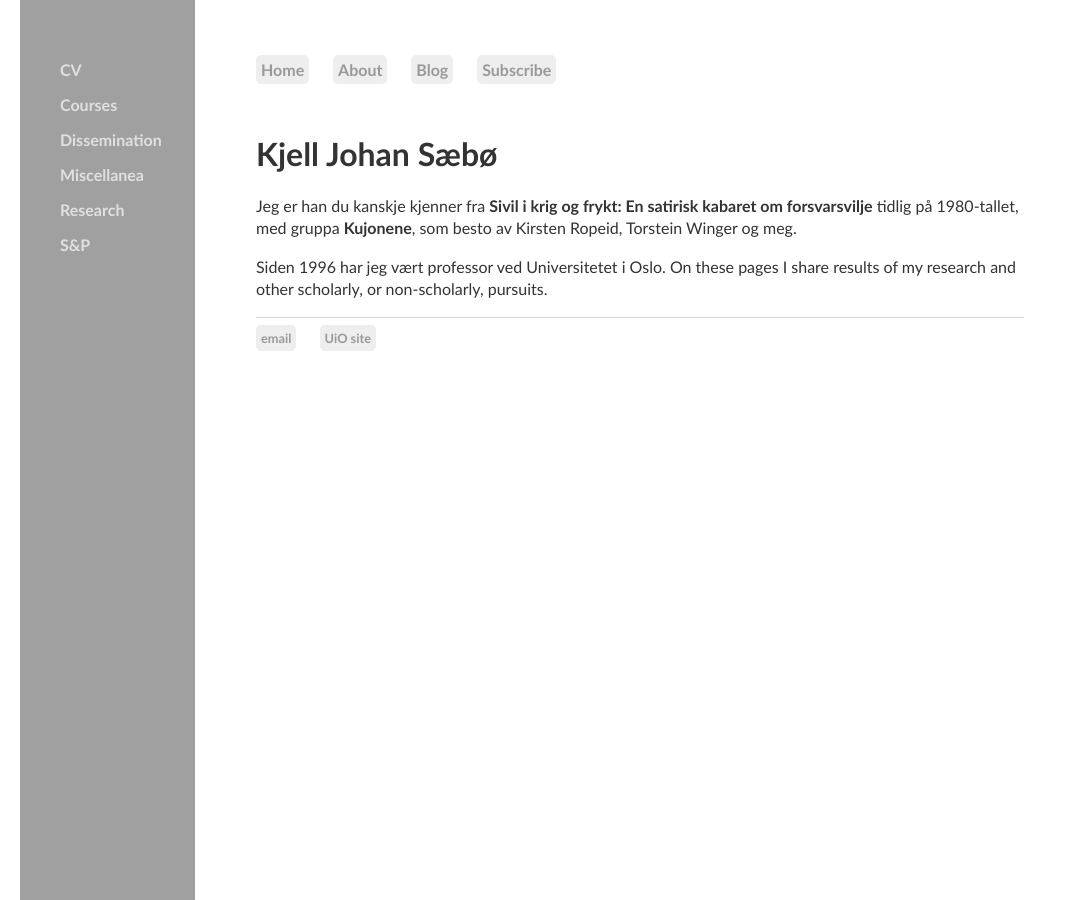
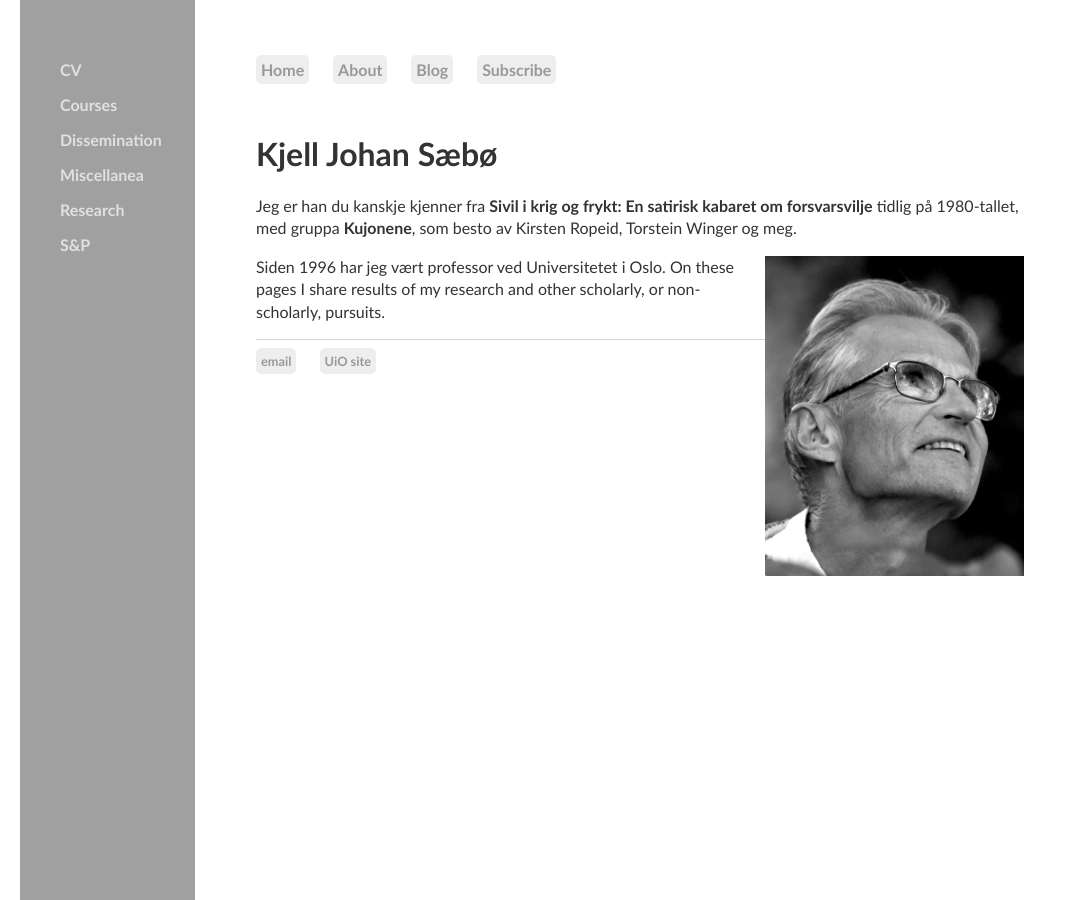
Before and after one commit to kjelljs/kjelljs.github.io, a Jekyll site: the page built from index.html, in a window 1280 px wide. Shown: the whole page, without its empty margins (0-1067 px from the left). Built offline with Jekyll 4.4.1, drawn with Linux system fonts in a browser that asks for light colours.

Commit message:
Update index.html

```diff
--- a/index.html
+++ b/index.html
@@ -5,6 +5,6 @@ title: Kjell Johan S
 <div class="blurb">
 	<h1>Kjell Johan Sæbø</h1>
 	<p>Jeg er han du kanskje kjenner fra <b>Sivil i krig og frykt: En satirisk kabaret om forsvarsvilje</b> tidlig på 1980-tallet, med gruppa <b>Kujonene</b>, som besto av Kirsten Ropeid, Torstein Winger og meg.</p>
-
+	<div style="float:right;"><img style="height:320px;" src="/pics/Saeboe5G.jpg"></div>
 	<p>Siden 1996 har jeg vært professor ved Universitetet i Oslo. On these pages I share results of my research and other scholarly, or non-scholarly, pursuits.</p>
 </div><!-- /.blurb -->
```
